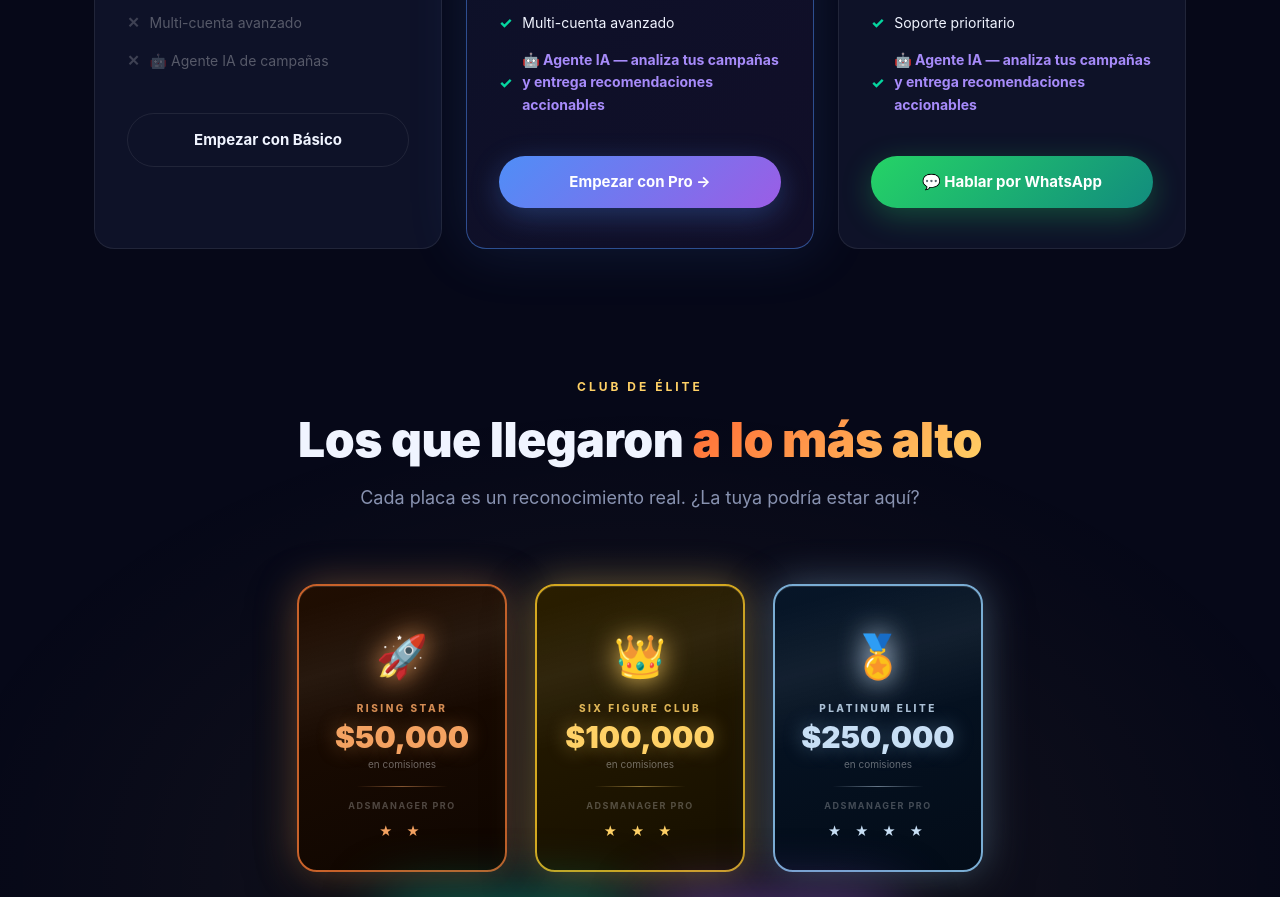
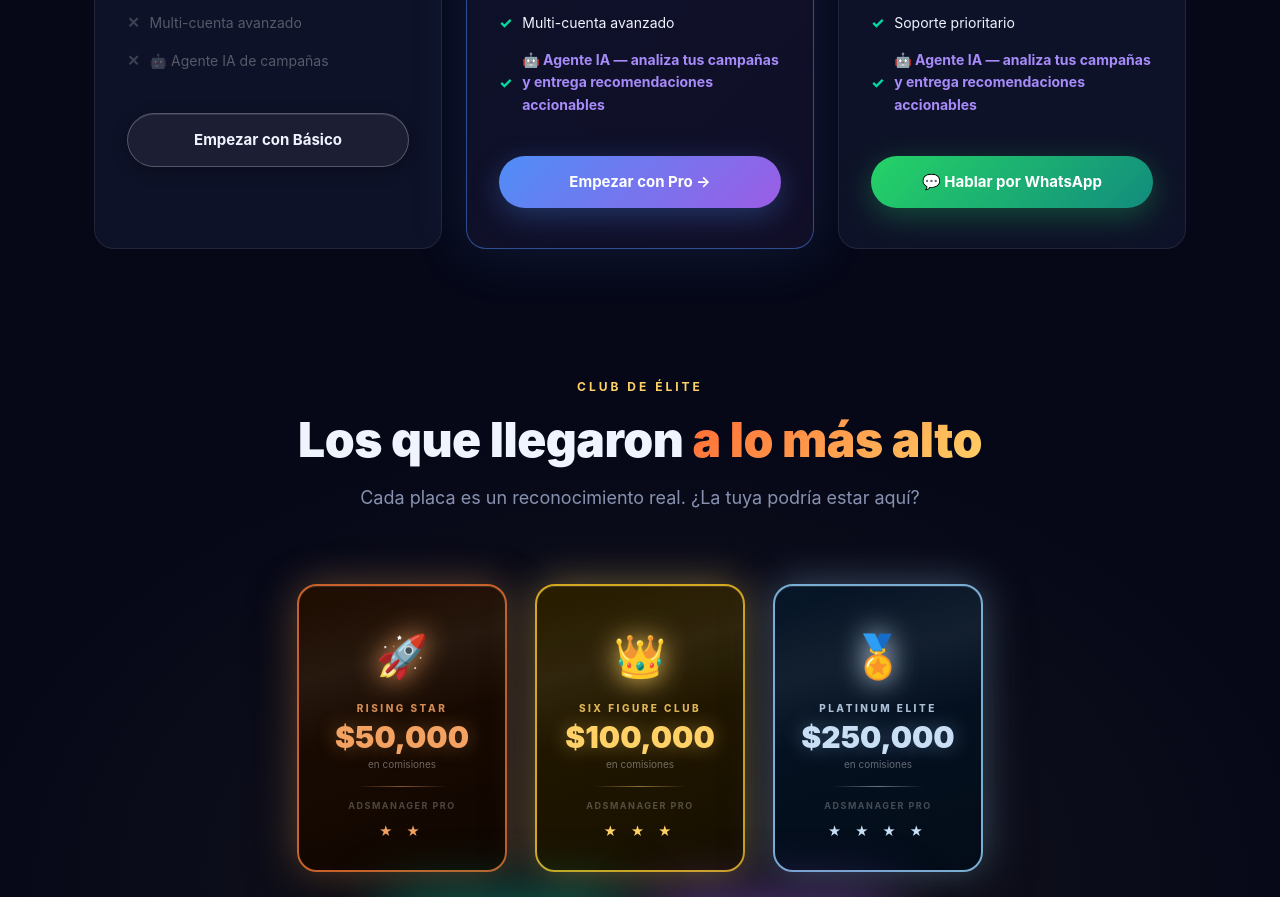
Before and after one commit to angrod56/ads-manager-base, a website: page public/landing.html in a window 1280 px wide. Shown: the part 4988-5885 px from the top of the page. Drawn offline with Linux system fonts and the light colour scheme.

Commit message:
feat: botón plan Básico más destacado con borde, sombra y hover

```diff
--- a/public/landing.html
+++ b/public/landing.html
@@ -654,11 +654,18 @@
     }
     .pricing-btn-primary:hover { box-shadow: 0 12px 40px rgba(79,142,247,.5); transform: translateY(-2px); }
     .pricing-btn-outline {
-      background: transparent;
-      border: 1px solid var(--border) !important;
+      background: rgba(255,255,255,.06);
+      border: 1px solid rgba(255,255,255,.25) !important;
       color: var(--text);
-    }
-    .pricing-btn-outline:hover { background: rgba(255,255,255,.05); }
+      font-weight: 700;
+      box-shadow: 0 4px 16px rgba(0,0,0,.3), inset 0 1px 0 rgba(255,255,255,.1);
+    }
+    .pricing-btn-outline:hover {
+      background: rgba(255,255,255,.12);
+      border-color: rgba(255,255,255,.4) !important;
+      transform: translateY(-2px);
+      box-shadow: 0 8px 24px rgba(0,0,0,.4), inset 0 1px 0 rgba(255,255,255,.15);
+    }
     .pricing-btn-wa {
       background: linear-gradient(135deg, #25d366, #128c7e);
       color: #fff;
```
